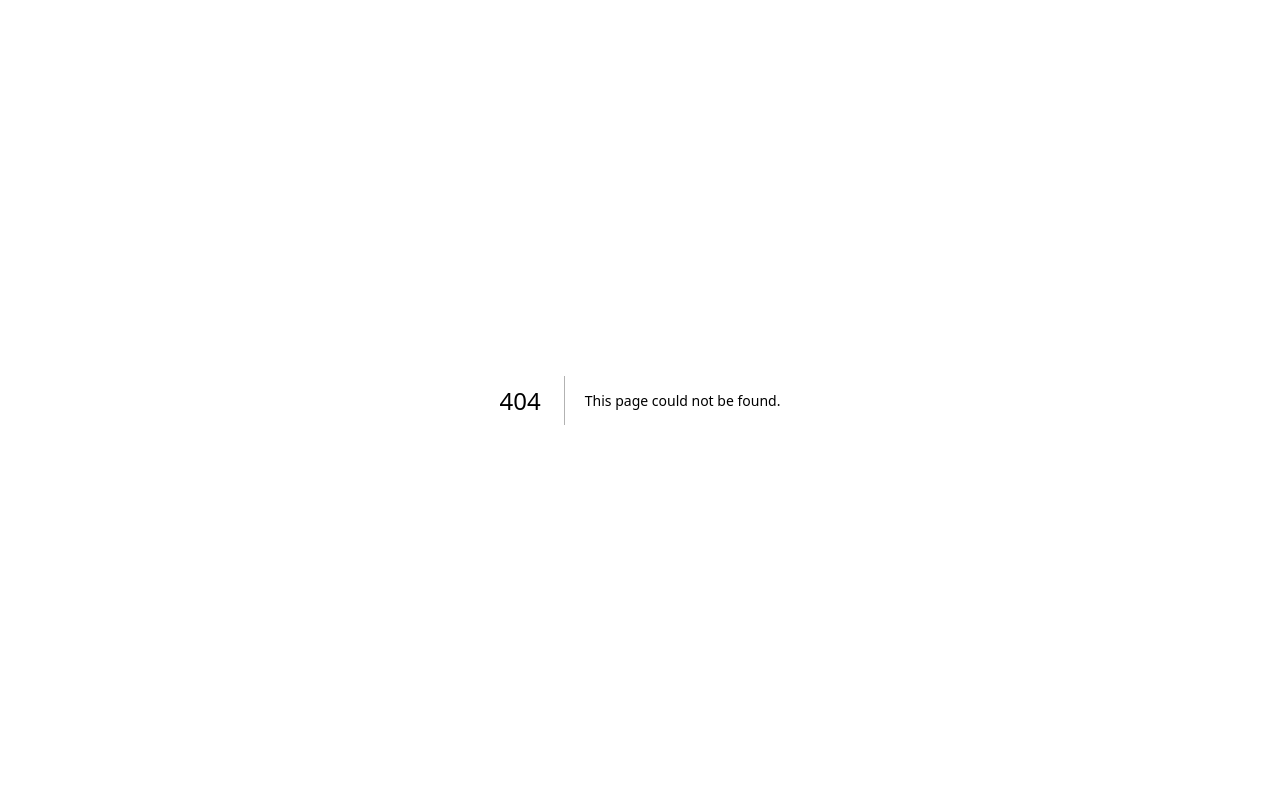
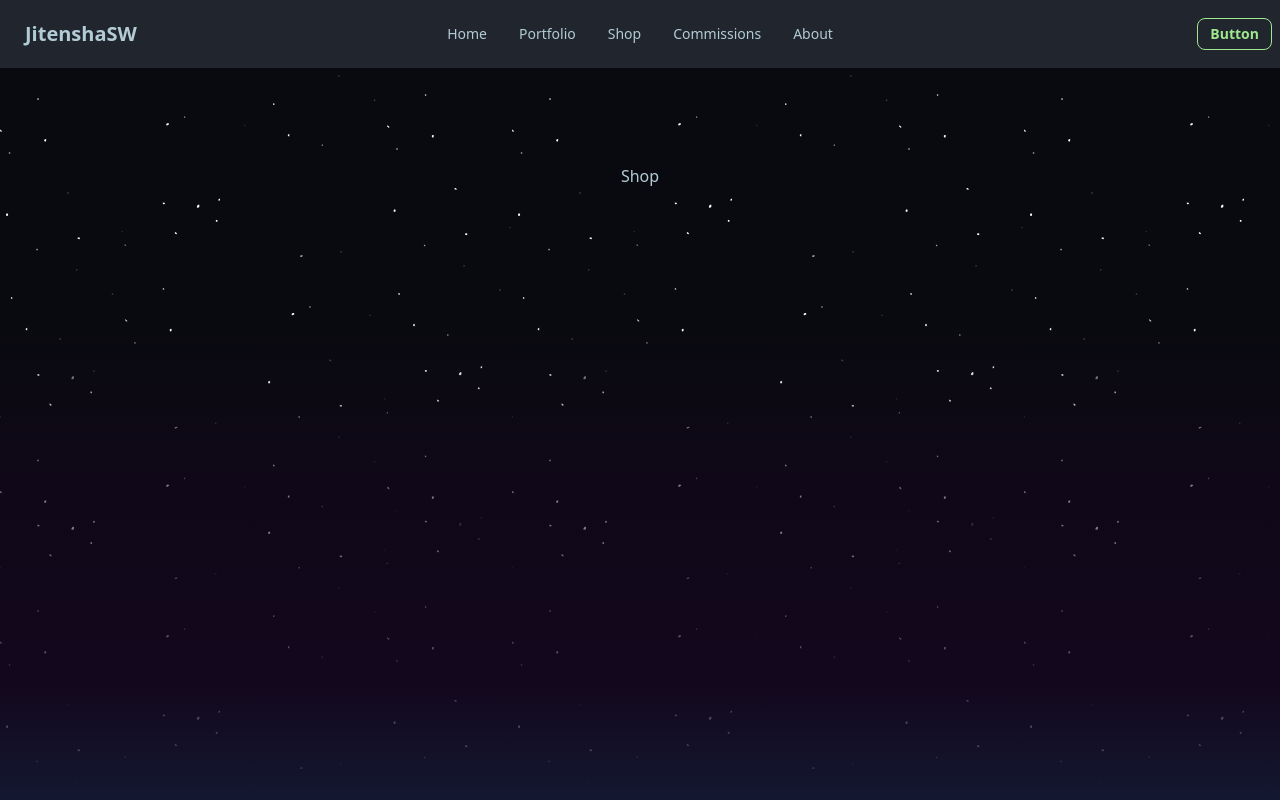
Before and after one commit to Seru88/jitensha-sw, a Next.js app: page /shop in a window 1280 px wide. Before the commit this address had no page. Built offline with nearby package versions, Linux system fonts and the light colour scheme.

Commit message:
added app routes

```diff
--- /dev/null
+++ b/src/app/about/page.tsx
@@ -0,0 +1,10 @@
+import type { Metadata } from 'next'
+
+export const metadata: Metadata = {
+  title: 'JitenshaSW - About',
+  description: 'Generated by create next app',
+}
+
+export default function About() {
+  return <div>About</div>
+}
--- /dev/null
+++ b/src/app/commissions/page.tsx
@@ -0,0 +1,10 @@
+import type { Metadata } from 'next'
+
+export const metadata: Metadata = {
+  title: 'JitenshaSW - Commissions',
+  description: 'Generated by create next app',
+}
+
+export default function Commissions() {
+  return <div>Commissions</div>
+}
--- a/src/app/globals.css
+++ b/src/app/globals.css
@@ -2,26 +2,16 @@
 @tailwind components;
 @tailwind utilities;
 
-:root {
-  --foreground-rgb: 0, 0, 0;
-  --background-start-rgb: 214, 219, 220;
-  --background-end-rgb: 255, 255, 255;
+html,
+body {
+  min-height: 100dvh;
+  background-color: rgba(9, 10, 15, 1);
+  background-image: linear-gradient(
+      to bottom,
+      rgba(9, 10, 15, 0) 40%,
+      rgba(22, 6, 33, 0.5) 60%,
+      rgba(22, 6, 33, 0.75) 85%,
+      rgba(22, 27, 57, 0.8) 100%
+    ),
+    url('/stars.png');
 }
-
-@media (prefers-color-scheme: dark) {
-  :root {
-    --foreground-rgb: 255, 255, 255;
-    --background-start-rgb: 0, 0, 0;
-    --background-end-rgb: 0, 0, 0;
-  }
-}
-
-body {
-  color: rgb(var(--foreground-rgb));
-  background: linear-gradient(
-      to bottom,
-      transparent,
-      rgb(var(--background-end-rgb))
-    )
-    rgb(var(--background-start-rgb));
-}
--- a/src/app/layout.tsx
+++ b/src/app/layout.tsx
@@ -1,11 +1,12 @@
 import type { Metadata } from 'next'
-import { Inter } from 'next/font/google'
+// import { Inter } from 'next/font/google'
 import './globals.css'
+import Link from 'next/link'
 
-const inter = Inter({ subsets: ['latin'] })
+// const inter = Inter({ subsets: ['latin'] })
 
 export const metadata: Metadata = {
-  title: 'Create Next App',
+  title: 'JitenshaSW - Home',
   description: 'Generated by create next app',
 }
 
@@ -15,8 +16,86 @@ export default function RootLayout({
   children: React.ReactNode
 }) {
   return (
-    <html lang="en">
-      <body className={inter.className}>{children}</body>
+    <html lang='en'>
+      <body /* className={inter.className} */>
+        <Navbar />
+        <main className='flex flex-col items-center justify-between p-24'>
+          {children}
+        </main>
+      </body>
     </html>
   )
 }
+
+const pages = [
+  {
+    path: '/',
+    title: 'Home',
+  },
+  {
+    path: '/portfolio',
+    title: 'Portfolio',
+  },
+  {
+    path: '/shop',
+    title: 'Shop',
+  },
+  {
+    path: '/commissions',
+    title: 'Commissions',
+  },
+  {
+    path: '/about',
+    title: 'About',
+  },
+]
+
+function Navbar() {
+  return (
+    <div className='navbar bg-base-300'>
+      <div className='navbar-start'>
+        <div className='dropdown'>
+          <div tabIndex={0} role='button' className='btn btn-ghost lg:hidden'>
+            <svg
+              xmlns='http://www.w3.org/2000/svg'
+              className='h-5 w-5'
+              fill='none'
+              viewBox='0 0 24 24'
+              stroke='currentColor'
+            >
+              <path
+                strokeLinecap='round'
+                strokeLinejoin='round'
+                strokeWidth='2'
+                d='M4 6h16M4 12h8m-8 6h16'
+              />
+            </svg>
+          </div>
+          <ul
+            tabIndex={0}
+            className='menu menu-sm dropdown-content mt-3 z-[1] p-2 shadow bg-base-100 rounded-box w-52'
+          >
+            {pages.map(page => (
+              <li key={page.title}>
+                <Link href={page.path}>{page.title}</Link>
+              </li>
+            ))}
+          </ul>
+        </div>
+        <a className='btn btn-ghost text-xl'>JitenshaSW</a>
+      </div>
+      <div className='navbar-center hidden lg:flex'>
+        <ul className='menu menu-horizontal px-1'>
+          {pages.map(page => (
+            <li key={page.title}>
+              <Link href={page.path}>{page.title}</Link>
+            </li>
+          ))}
+        </ul>
+      </div>
+      <div className='navbar-end'>
+        <a className='btn btn-primary btn-sm btn-outline'>Button</a>
+      </div>
+    </div>
+  )
+}
--- a/src/app/page.tsx
+++ b/src/app/page.tsx
@@ -1,113 +1,3 @@
-import Image from 'next/image'
-
 export default function Home() {
-  return (
-    <main className="flex min-h-screen flex-col items-center justify-between p-24">
-      <div className="z-10 max-w-5xl w-full items-center justify-between font-mono text-sm lg:flex">
-        <p className="fixed left-0 top-0 flex w-full justify-center border-b border-gray-300 bg-gradient-to-b from-zinc-200 pb-6 pt-8 backdrop-blur-2xl dark:border-neutral-800 dark:bg-zinc-800/30 dark:from-inherit lg:static lg:w-auto  lg:rounded-xl lg:border lg:bg-gray-200 lg:p-4 lg:dark:bg-zinc-800/30">
-          Get started by editing&nbsp;
-          <code className="font-mono font-bold">src/app/page.tsx</code>
-        </p>
-        <div className="fixed bottom-0 left-0 flex h-48 w-full items-end justify-center bg-gradient-to-t from-white via-white dark:from-black dark:via-black lg:static lg:h-auto lg:w-auto lg:bg-none">
-          <a
-            className="pointer-events-none flex place-items-center gap-2 p-8 lg:pointer-events-auto lg:p-0"
-            href="https://vercel.com?utm_source=create-next-app&utm_medium=appdir-template&utm_campaign=create-next-app"
-            target="_blank"
-            rel="noopener noreferrer"
-          >
-            By{' '}
-            <Image
-              src="/vercel.svg"
-              alt="Vercel Logo"
-              className="dark:invert"
-              width={100}
-              height={24}
-              priority
-            />
-          </a>
-        </div>
-      </div>
-
-      <div className="relative flex place-items-center before:absolute before:h-[300px] before:w-[480px] before:-translate-x-1/2 before:rounded-full before:bg-gradient-radial before:from-white before:to-transparent before:blur-2xl before:content-[''] after:absolute after:-z-20 after:h-[180px] after:w-[240px] after:translate-x-1/3 after:bg-gradient-conic after:from-sky-200 after:via-blue-200 after:blur-2xl after:content-[''] before:dark:bg-gradient-to-br before:dark:from-transparent before:dark:to-blue-700 before:dark:opacity-10 after:dark:from-sky-900 after:dark:via-[#0141ff] after:dark:opacity-40 before:lg:h-[360px] z-[-1]">
-        <Image
-          className="relative dark:drop-shadow-[0_0_0.3rem_#ffffff70] dark:invert"
-          src="/next.svg"
-          alt="Next.js Logo"
-          width={180}
-          height={37}
-          priority
-        />
-      </div>
-
-      <div className="mb-32 grid text-center lg:max-w-5xl lg:w-full lg:mb-0 lg:grid-cols-4 lg:text-left">
-        <a
-          href="https://nextjs.org/docs?utm_source=create-next-app&utm_medium=appdir-template&utm_campaign=create-next-app"
-          className="group rounded-lg border border-transparent px-5 py-4 transition-colors hover:border-gray-300 hover:bg-gray-100 hover:dark:border-neutral-700 hover:dark:bg-neutral-800/30"
-          target="_blank"
-          rel="noopener noreferrer"
-        >
-          <h2 className={`mb-3 text-2xl font-semibold`}>
-            Docs{' '}
-            <span className="inline-block transition-transform group-hover:translate-x-1 motion-reduce:transform-none">
-              -&gt;
-            </span>
-          </h2>
-          <p className={`m-0 max-w-[30ch] text-sm opacity-50`}>
-            Find in-depth information about Next.js features and API.
-          </p>
-        </a>
-
-        <a
-          href="https://nextjs.org/learn?utm_source=create-next-app&utm_medium=appdir-template-tw&utm_campaign=create-next-app"
-          className="group rounded-lg border border-transparent px-5 py-4 transition-colors hover:border-gray-300 hover:bg-gray-100 hover:dark:border-neutral-700 hover:dark:bg-neutral-800/30"
-          target="_blank"
-          rel="noopener noreferrer"
-        >
-          <h2 className={`mb-3 text-2xl font-semibold`}>
-            Learn{' '}
-            <span className="inline-block transition-transform group-hover:translate-x-1 motion-reduce:transform-none">
-              -&gt;
-            </span>
-          </h2>
-          <p className={`m-0 max-w-[30ch] text-sm opacity-50`}>
-            Learn about Next.js in an interactive course with&nbsp;quizzes!
-          </p>
-        </a>
-
-        <a
-          href="https://vercel.com/templates?framework=next.js&utm_source=create-next-app&utm_medium=appdir-template&utm_campaign=create-next-app"
-          className="group rounded-lg border border-transparent px-5 py-4 transition-colors hover:border-gray-300 hover:bg-gray-100 hover:dark:border-neutral-700 hover:dark:bg-neutral-800/30"
-          target="_blank"
-          rel="noopener noreferrer"
-        >
-          <h2 className={`mb-3 text-2xl font-semibold`}>
-            Templates{' '}
-            <span className="inline-block transition-transform group-hover:translate-x-1 motion-reduce:transform-none">
-              -&gt;
-            </span>
-          </h2>
-          <p className={`m-0 max-w-[30ch] text-sm opacity-50`}>
-            Explore starter templates for Next.js.
-          </p>
-        </a>
-
-        <a
-          href="https://vercel.com/new?utm_source=create-next-app&utm_medium=appdir-template&utm_campaign=create-next-app"
-          className="group rounded-lg border border-transparent px-5 py-4 transition-colors hover:border-gray-300 hover:bg-gray-100 hover:dark:border-neutral-700 hover:dark:bg-neutral-800/30"
-          target="_blank"
-          rel="noopener noreferrer"
-        >
-          <h2 className={`mb-3 text-2xl font-semibold`}>
-            Deploy{' '}
-            <span className="inline-block transition-transform group-hover:translate-x-1 motion-reduce:transform-none">
-              -&gt;
-            </span>
-          </h2>
-          <p className={`m-0 max-w-[30ch] text-sm opacity-50`}>
-            Instantly deploy your Next.js site to a shareable URL with Vercel.
-          </p>
-        </a>
-      </div>
-    </main>
-  )
+  return <div>hello</div>
 }
--- /dev/null
+++ b/src/app/portfolio/page.tsx
@@ -0,0 +1,10 @@
+import type { Metadata } from 'next'
+
+export const metadata: Metadata = {
+  title: 'JitenshaSW - Portfolio',
+  description: 'Generated by create next app',
+}
+
+export default function Portfolio() {
+  return <div>Portfolio</div>
+}
--- /dev/null
+++ b/src/app/shop/page.tsx
@@ -0,0 +1,10 @@
+import type { Metadata } from 'next'
+
+export const metadata: Metadata = {
+  title: 'JitenshaSW - Shop',
+  description: 'Generated by create next app',
+}
+
+export default function Shop() {
+  return <div>Shop</div>
+}
--- a/tailwind.config.ts
+++ b/tailwind.config.ts
@@ -7,14 +7,11 @@ const config: Config = {
     './src/app/**/*.{js,ts,jsx,tsx,mdx}',
   ],
   theme: {
-    extend: {
-      backgroundImage: {
-        'gradient-radial': 'radial-gradient(var(--tw-gradient-stops))',
-        'gradient-conic':
-          'conic-gradient(from 180deg at 50% 50%, var(--tw-gradient-stops))',
-      },
-    },
+    extend: {},
   },
-  plugins: [],
+  plugins: [require('daisyui')],
+  daisyui: {
+    themes: ['dim'],
+  },
 }
 export default config
```
Also changed, not shown: package.json (+6 -5 lines), public/stars.png (added), 1 other file (tests, documents, lock files or other folders).
